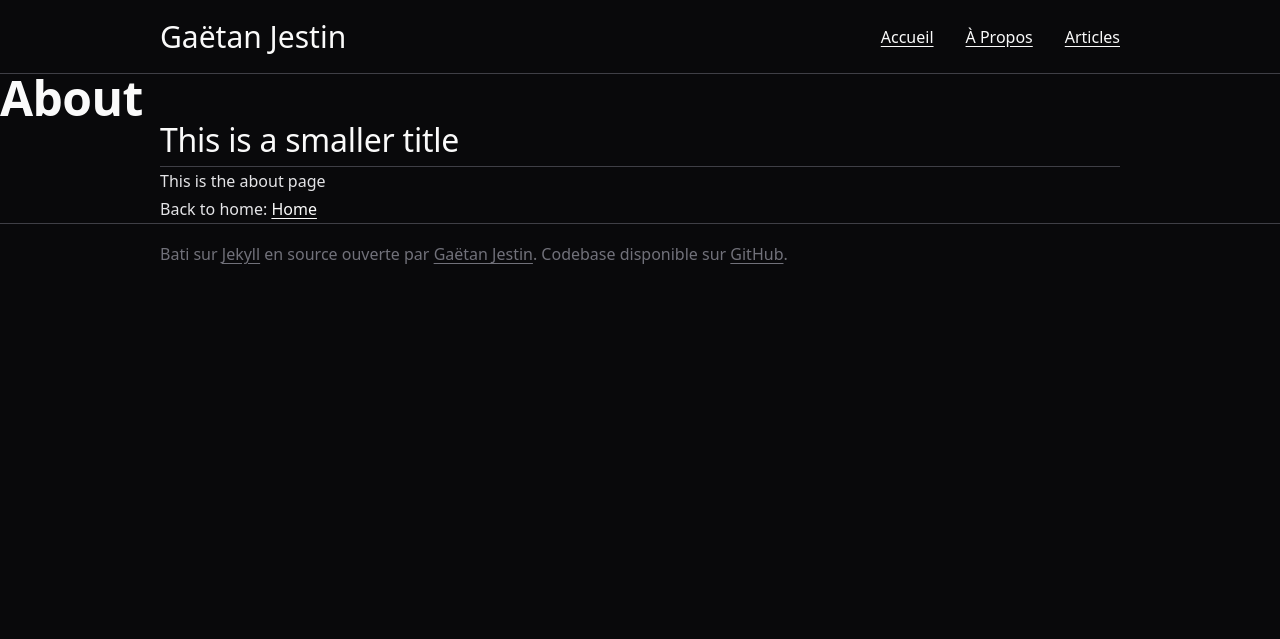
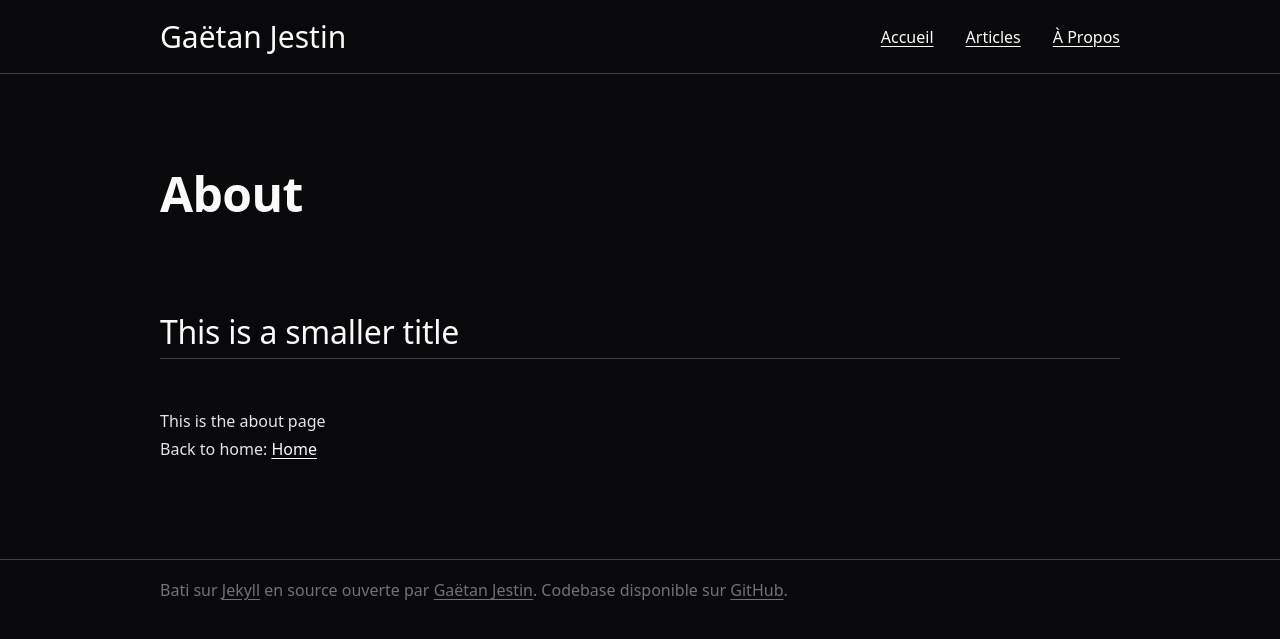
Before and after one commit to MerlinConnected/blablarduino, a Jekyll site: the page built from about.md, in a window 1280 px wide. Shown: the top 639 px of the page. Built offline with Jekyll 4.4.1, drawn with Linux system fonts in a browser that asks for light colours.

Commit message:
feat: teaks

```diff
--- a/_data/navigation.yml
+++ b/_data/navigation.yml
@@ -1,6 +1,6 @@
 - title: Accueil
   url: /
+- title: Articles
+  url: /articles/
 - title: À Propos
   url: /about/
-- title: Articles
-  url: /articles/
--- a/_layouts/page.html
+++ b/_layouts/page.html
@@ -6,8 +6,8 @@
 
 <body>
 	{% include nav.html %}
-	<h1>{{ page.title }}</h1>
-	<main>
+	<main class="simple-page">
+		<h1>{{ page.title }}</h1>
 		<div class="post-content">{{ content }}</div>
 	</main>
 	{% include footer.html %}
--- a/_sass/_base.scss
+++ b/_sass/_base.scss
@@ -257,7 +257,8 @@ article.post {
 	}
 }
 
-main.home {
+main.home,
+main.simple-page {
 	h1 {
 		margin: 6rem 0 1.5rem;
 	}
```
